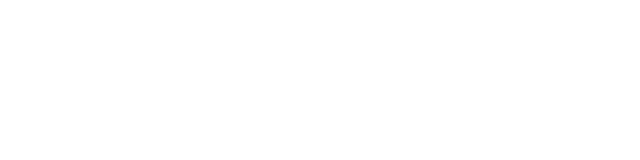
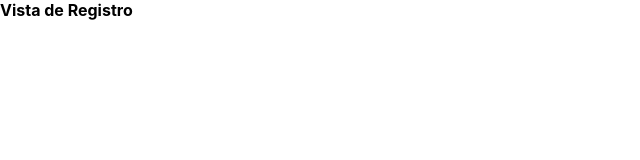
Before and after one commit to andylopezgit/mcga-2022-freont-react, a React (Create React App) app: page /register in a window 1280 px wide. Before the commit this address had no page. Shown: the top 160 px of the page, without its empty margins (0-640 px from the left). Built offline with nearby package versions, Linux system fonts and the light colour scheme.

Commit message:
se agrega vista de registro

```diff
--- a/src/App.js
+++ b/src/App.js
@@ -10,6 +10,7 @@
 import Practice from "./screems/Practice/practice";
 import { Layout } from "./components/Layout/layout";
 import PublicView from "./screems/PublicPage/PublicView";
+import Register from "./screems/Register/RegisterView";
 
 // darle estilos al layout, vista de productos con una tabla, crear un componente compartido, agregarle footer al layout
 
@@ -23,6 +24,7 @@
         <Route path="/home" element={<Home />} />
         <Route path="/layouttask" element={<LayoutTask />} />
         <Route path="/practice" element={<Practice />} />
+        <Route path="/register" element={<Register />} />
       </Routes>
       <div className="App"></div>
     </Layout>
--- a/src/screems/PublicPage/PublicView.js
+++ b/src/screems/PublicPage/PublicView.js
@@ -6,8 +6,13 @@
 
 function PublicView() {
   const navigate = useNavigate();
+
   const onLogin = () => {
     navigate("/login");
+  };
+
+  const onRegister = () => {
+    navigate("/register");
   };
 
   return (
@@ -19,7 +24,9 @@
             <button onClick={onLogin} id={styles.btnLogin}>
               Login
             </button>
-            <button id={styles.btnLogin}>Register</button>
+            <button id={styles.btnLogin} onClick={onRegister}>
+              Register
+            </button>
           </div>
         </header>
         <section>
--- /dev/null
+++ b/src/screems/Register/RegisterView.js
@@ -0,0 +1,13 @@
+import React from "react";
+
+function Register() {
+  return (
+    <React.Fragment>
+      <div className="content">
+        <h1>Vista de Registro</h1>
+      </div>
+    </React.Fragment>
+  );
+}
+
+export default Register;
```
Also changed, not shown: src/screems/Register/register.module.css (added).
